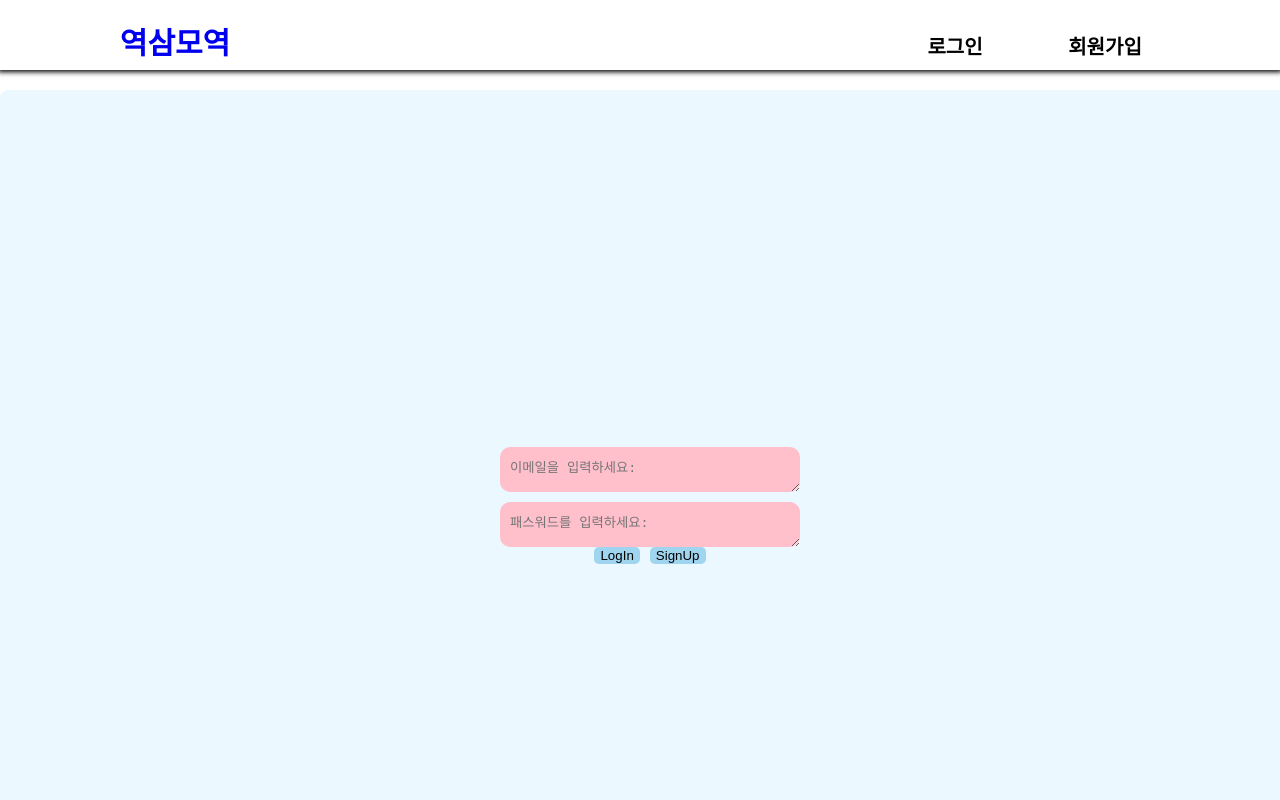
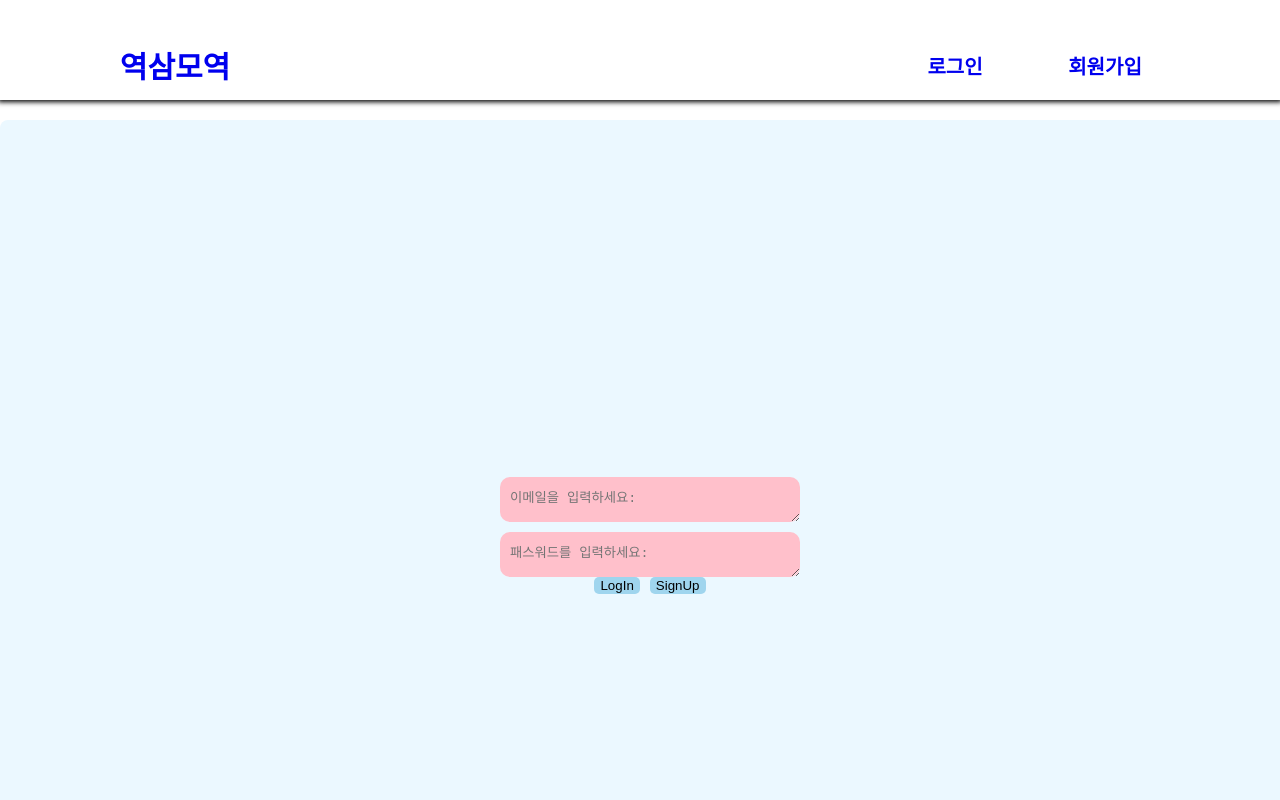
Before and after one commit to HACKY-TALKY-2/9-, a React (Create React App) app in the folder front/: page /login in a window 1280 px wide. Shown: the top 800 px of the page. Built offline with nearby package versions, Linux system fonts and the light colour scheme.

Commit message:
updated header

```diff
--- a/front/src/components/header/Header.jsx
+++ b/front/src/components/header/Header.jsx
@@ -8,8 +8,8 @@ const Header = () => {
         <div className={styles.container}>
           <Link to={'/'} className={styles.link}>역삼모역</Link>
             <div className={styles.nav}>
-                <p>로그인</p>
-                <p>회원가입</p>
+                <Link to={'/login'} className={styles.link_button}>로그인</Link>
+                <Link to={'/signup'} className={styles.link_button}>회원가입</Link>
             </div>
         </div>
     </div>
--- a/front/src/components/header/Header.module.scss
+++ b/front/src/components/header/Header.module.scss
@@ -1,6 +1,6 @@
 .header {
     width: 100%;
-    height: 70px;
+    height: 100px;
     box-shadow: 0px 0px 5px 2px black;
     position: relative;
     z-index: 20;
@@ -10,11 +10,10 @@
     width: 1080px;
     height: 100%;
     margin: auto;
-
     position: relative;
     display: flex;
     flex-direction: row;
-    align-items: baseline;
+    align-items: end;
     justify-content: space-between;
 
     .link {
@@ -31,6 +30,21 @@
         display: flex;
         justify-content: center;
         align-items: center;
+    }
+
+    .link_button {
+        &:visited{
+            color: black;
+        }
+
+        width: 150px;
+        height: 50px;
+        font-size: 20px;
+        font-weight: 900;
+        display: flex;
+        align-items: end;
+        justify-content: center;
+        text-decoration-line: none;
     }
 
     .nav {
```
